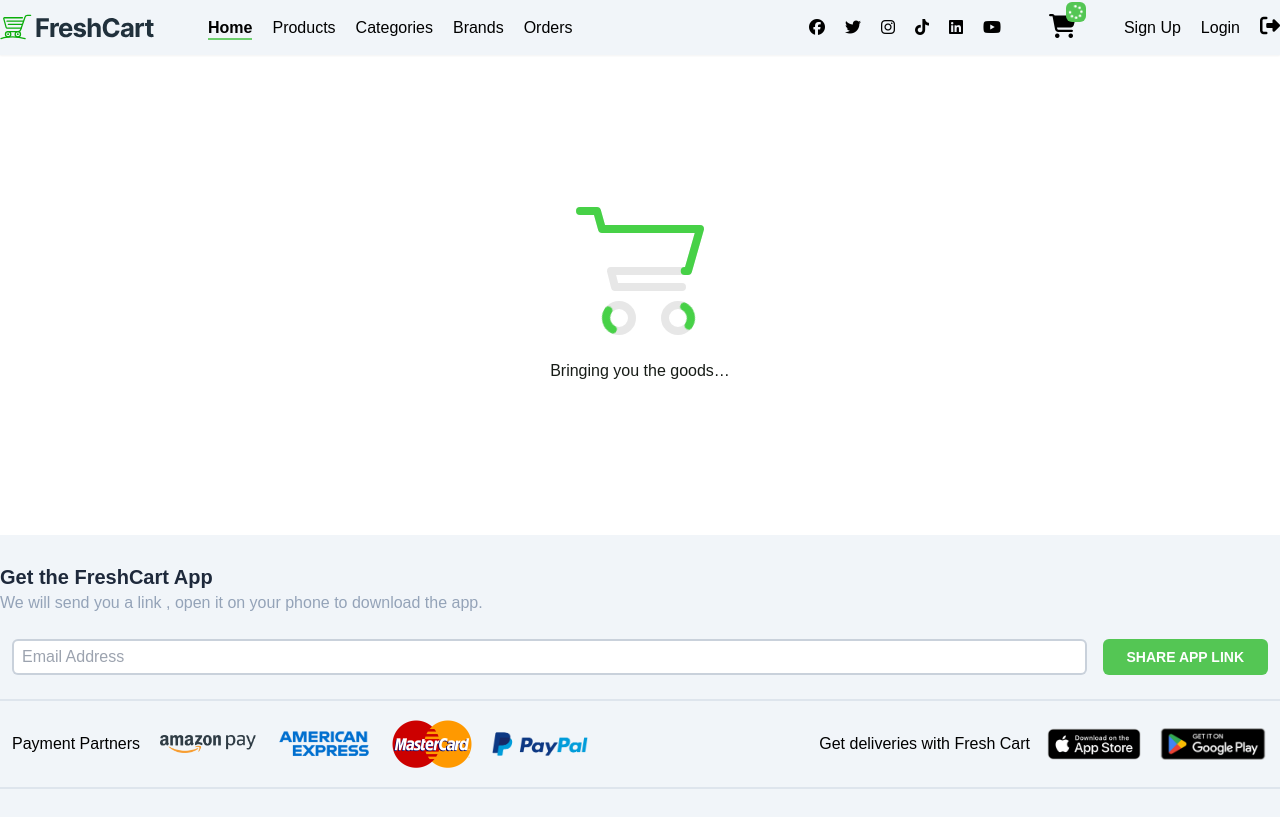
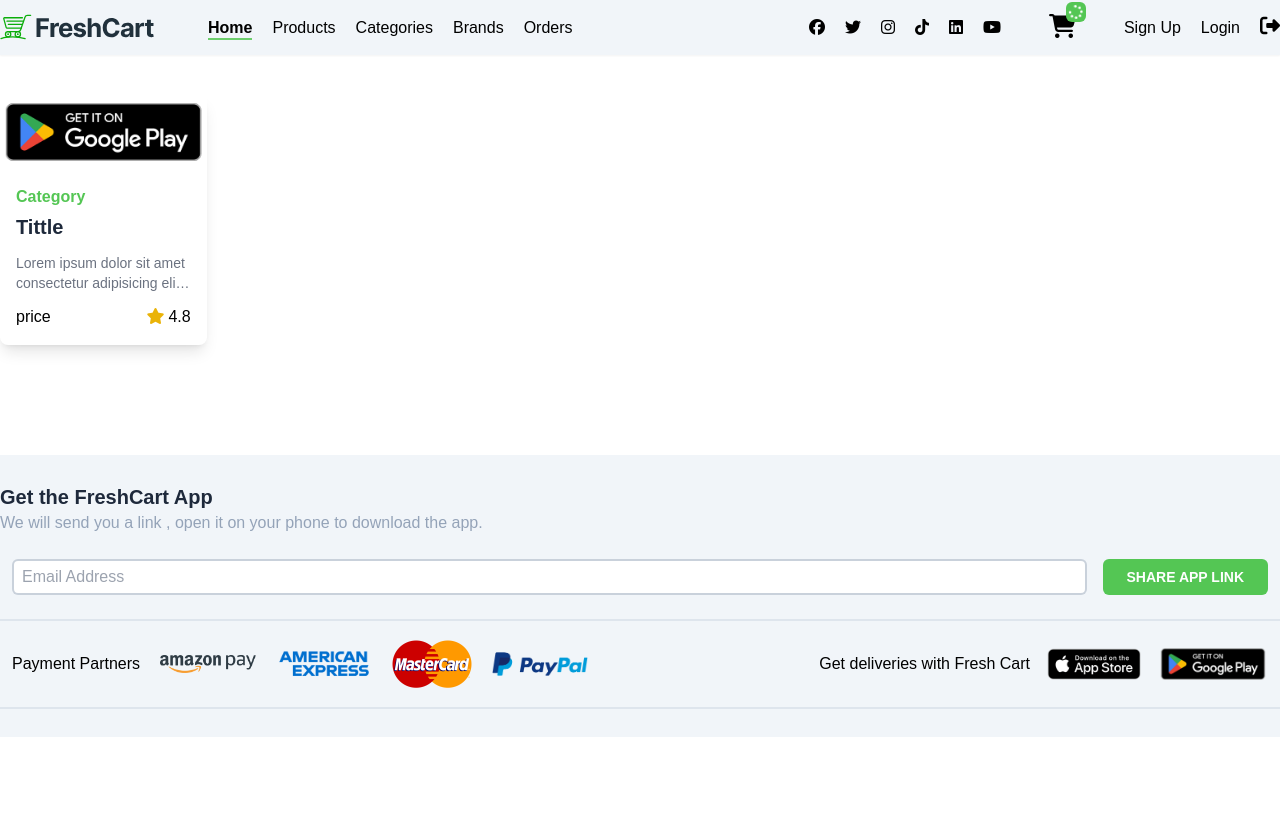
Before and after one commit to Mo7med3li/e-commerce, a React (Vite) app: page / in a window 1280 px wide. Built offline with nearby package versions, Linux system fonts and the light colour scheme; a web font is replaced by a local one.

Commit message:
static card design

```diff
--- /dev/null
+++ b/src/components/Card/Card.jsx
@@ -0,0 +1,41 @@
+import google from "../../assets/images/get-google-play.png";
+
+export default function Card() {
+  return (
+    <>
+      <div className="card group/card rounded-lg shadow-lg overflow-hidden ">
+        <div className=" relative ">
+          <img src={google} alt="" className="object-cover" />
+          <div className="card-layer absolute inset-0 w-full h-full bg-slate-400 flex items-center justify-center gap-3 bg-opacity-40 opacity-0 group-hover/card:opacity-100 transition-opacity duration-300">
+            <div className="icon cursor-pointer bg-primary-600 text-white w-7 h-7 flex justify-center items-center rounded-full">
+              <i class="fa-solid fa-heart "></i>
+            </div>
+            <div className="icon cursor-pointer bg-primary-600 text-white w-7 h-7 flex justify-center items-center rounded-full">
+              <i class="fa-solid fa-cart-shopping "></i>
+            </div>
+            <div className="icon cursor-pointer bg-primary-600 text-white w-7 h-7 flex justify-center items-center rounded-full">
+              <i class="fa-solid fa-eye "></i>
+            </div>
+          </div>
+        </div>
+        <div className="card-body space-y-3 p-4">
+          <header className="space-y-1">
+            <h2 className=" text-primary-600 font-semibold">Category </h2>
+            <h3 className="text-xl text-slate-800 font-semibold">Tittle</h3>
+          </header>
+          <p className="line-clamp-2 text-sm text-gray-500 ">
+            Lorem ipsum dolor sit amet consectetur adipisicing elit. Earum,
+            ipsa.
+          </p>
+          <div className="flex justify-between">
+            <span>price</span>
+            <div>
+              <i class="fa-solid fa-star text-yellow-500 mr-1"></i>
+              <span>4.8</span>
+            </div>
+          </div>
+        </div>
+      </div>
+    </>
+  );
+}
--- a/src/pages/Home/Home.jsx
+++ b/src/pages/Home/Home.jsx
@@ -1,9 +1,12 @@
+import Card from "../../components/Card/Card";
 import Loading from "../../components/Loading/Loading";
 
 export default function Home() {
   return (
     <>
-      <Loading />
+      <div className="grid sm:grid-cols-2 sm:gap-2 md:grid-cols-3 lg:grid-cols-4 xl:grid-cols-6">
+        <Card />
+      </div>
     </>
   );
 }
```
